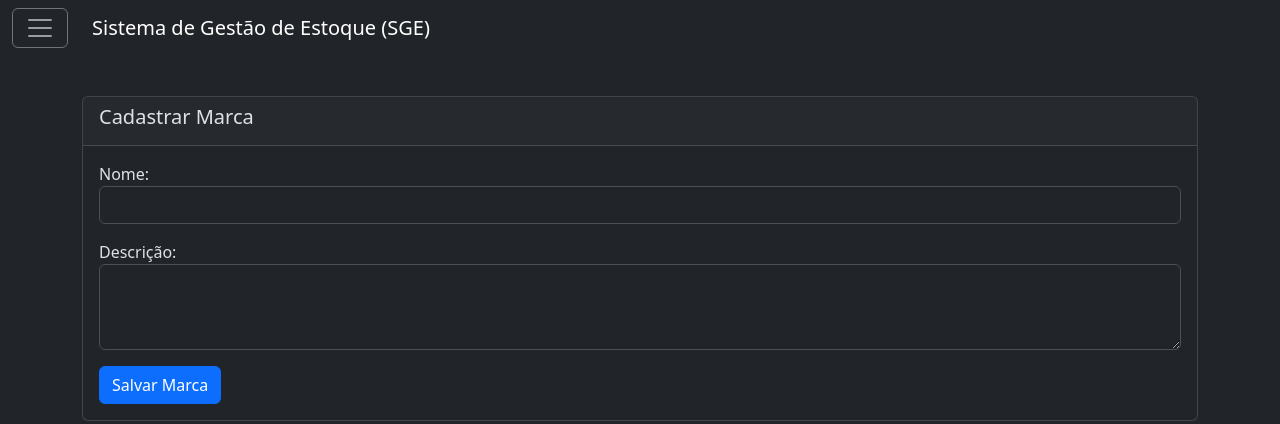
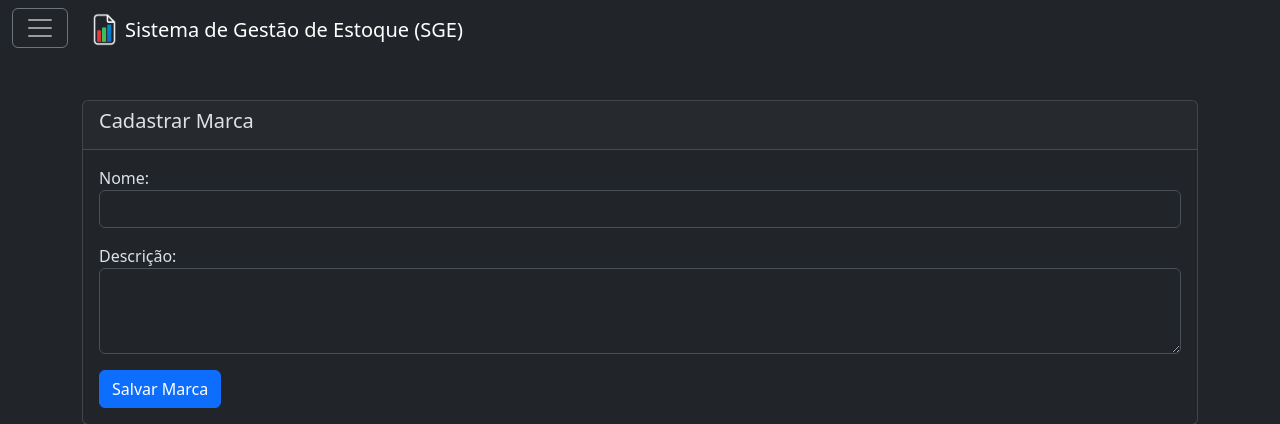
Before and after one commit to Kauanrodrigues01/sge-multi-tenancy, a Django app: page /brands/create/ in a window 1280 px wide. Shown: the top 424 px of the page. Run offline with Django 5.2, Linux system fonts and the light colour scheme; the visitor is signed in with stand-in values (Sample User, id 1).

Commit message:
style: enhance page layout, header and add favicon
- Improve header aesthetics
- Add favicon

```diff
--- a/app/templates/base.html
+++ b/app/templates/base.html
@@ -13,6 +13,8 @@
     <link rel="stylesheet" href="https://cdn.jsdelivr.net/npm/bootstrap-icons@1.11.3/font/bootstrap-icons.min.css">
     <!-- local css -->
     <link rel="stylesheet" href="{% static 'css/styles.css' %}">
+    <!-- Favicon -->
+     <link rel="shortcut icon" href="{% static '/favicons/logo.ico' %}" type="image/x-icon">
 </head>
 <body>
 
--- a/app/templates/components/_header.html
+++ b/app/templates/components/_header.html
@@ -1,5 +1,9 @@
+{% load static %}
 <nav class="navbar navbar-expand-lg navbar-light bg-dark d-none d-sm-block">
   <div class="container-fluid">
-    <a class="navbar-brand text-white ms-7" href="">Sistema de Gestão de Estoque (SGE)</a>
+    <div class="navbar-brand ms-7 d-flex align-items-center">
+      <img src="{% static '/images/logo.png' %}" alt="" class="" style="width: 25px;">
+      <a class="text-white text-decoration-none ms-2" href="">Sistema de Gestão de Estoque (SGE)</a>
+    </div>
   </div>
 </nav>
```
Also changed, not shown: app/static/favicons/logo.ico (added), app/static/images/logo.png (added), 1 other file.
